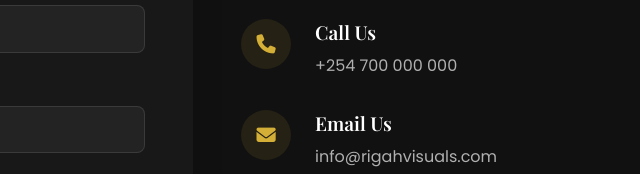
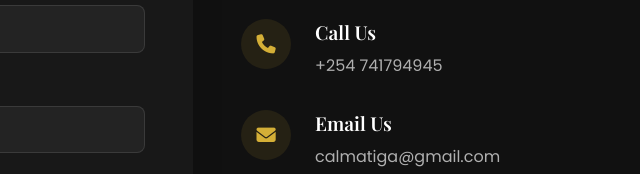
Before and after one commit to calleb-byte/RigahVisuals, a plain HTML site: page index.html in a window 1280 px wide. Shown: the part 6331-6505 px from the top of the page, 423-1063 px from the left. Drawn offline with nearby package versions, Linux system fonts and the light colour scheme.

Commit message:
Update index.html

```diff
--- a/index.html
+++ b/index.html
@@ -1407,7 +1407,7 @@
             </div>
             <div class="contact-text">
               <h4>Call Us</h4>
-              <p><a href="tel:+254700000000">+254 700 000 000</a></p>
+              <p><a href="tel:+254741794945">+254 741794945</a></p>
             </div>
           </div>
 
@@ -1417,7 +1417,7 @@
             </div>
             <div class="contact-text">
               <h4>Email Us</h4>
-              <p><a href="mailto:info@rigahvisuals.com">info@rigahvisuals.com</a></p>
+              <p><a href="mailto:calmatiga@gmail.com">calmatiga@gmail.com</a></p>
             </div>
           </div>
 
```
